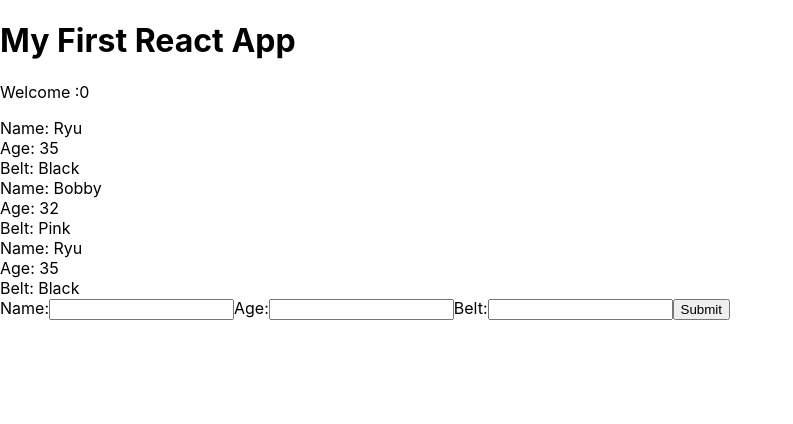
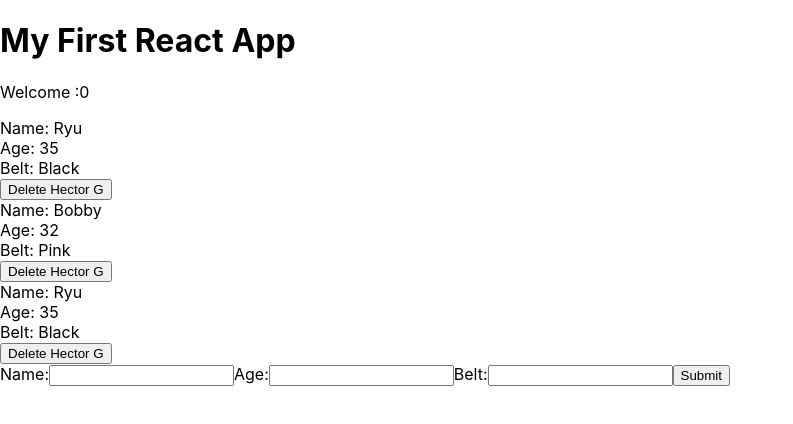
Before and after one commit to gonzalezsoriano777/REACT, a React (Create React App) app in the folder my-app/: page / in a window 1280 px wide. Shown: the top 424 px of the page, without its empty margins (0-793 px from the left). Built offline with nearby package versions, Linux system fonts and the light colour scheme.

Commit message:
Deleting data from state! (Comes in handy and cool to play around with)

```diff
--- a/my-app/src/App.js
+++ b/my-app/src/App.js
@@ -18,12 +18,24 @@
       })
 
   }
+  deleteHG = (id) => { //deletes data from the HGI object, depending on what it calls
+     let HGI = this.state.HGI.filter(HeC => {
+         return HeC.id !== /* is not*/ id // means if the HeC.id is equal to the id then it will return false and filter the id out of the array,
+         //but if it doesn't it will remain true and stay in the page
+     });
+     this.setState({
+         HGI: HGI
+     })
+
+     // console.log(id); // once trying to delete the object you make, it put's a random number,
+      //to the math.random called while using the HGIs.id
+  }
   render() {
     return (
       <div className="App">
        <h1>My First React App</h1>
        <p>Welcome :0</p>
-       <HG HGI={this.state.HGI} />
+       <HG deleteHG={this.deleteHG} HGI={this.state.HGI} />
        <AddHG addHGs={this.addHGs}/>
        </div>
       // the HG tag is just calling the data in the HG.js file and merging it with the App.js file
--- a/my-app/src/HG.js
+++ b/my-app/src/HG.js
@@ -1,7 +1,7 @@
 import React from 'react'; // this whole thing is a functional component, where we don't need the state and only concerned with the UI
 
 
-const HGS = ({HGI}) => { // there's different methods to have the props show up using the const of HGS and the function executed inside it
+const HGS = ({HGI, deleteHG}) => {
         const HGList = HGI.map(HGIs => {
          if(HGIs.age > 20){ // this means if the age is over 20 then it stays in the page but if it isn't then it will be removed
            return (
@@ -9,7 +9,10 @@
          <div>Name: { HGIs.name }</div>
           <div>Age: { HGIs.age }</div>
           <div>Belt: { HGIs.belt }</div>
+         <button onClick={() => deleteHG(HGIs.id)}>Delete Hector G</button>
+
           </div>
+          // the button is now an arrow function.. since that's the only way the function for deleting attributes will work, so it not automatically going to evolk, unless the function surrounding it fires. Only fires once clicked on
           )
          } else {
           return null
```
